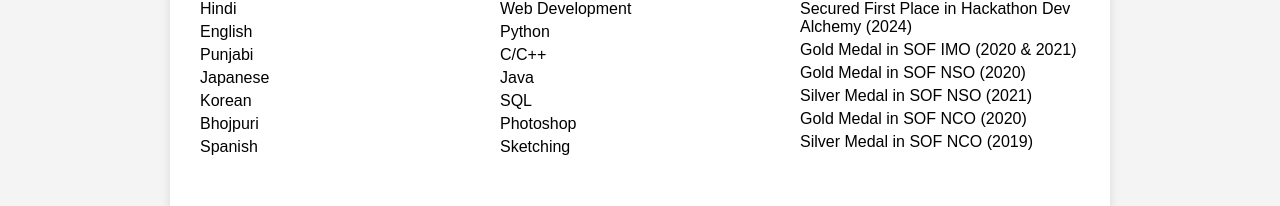
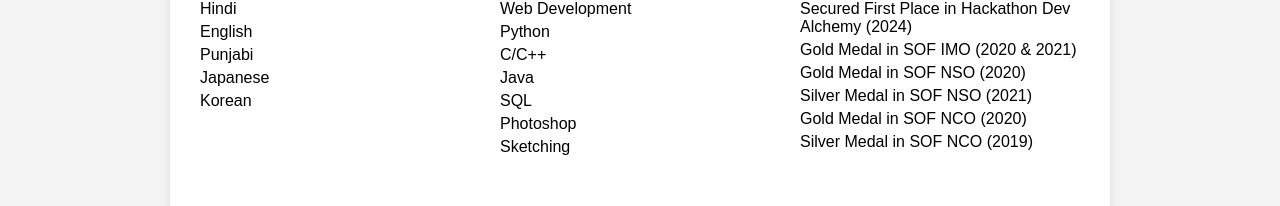
Before and after one commit to DiziBiz/VisheshMaurya_Resume, a plain HTML site: page index.html in a window 1280 px wide. Shown: the part 823-1029 px from the top of the page. Drawn offline with Linux system fonts and the light colour scheme.

Commit message:
Update index.html

```diff
--- a/index.html
+++ b/index.html
@@ -110,8 +110,6 @@
                     <li>Punjabi</li>
                     <li>Japanese</li>
                     <li>Korean</li>
-                    <li>Bhojpuri</li>
-                    <li>Spanish</li>
                 </ul>
             </div>
             <div>
```
